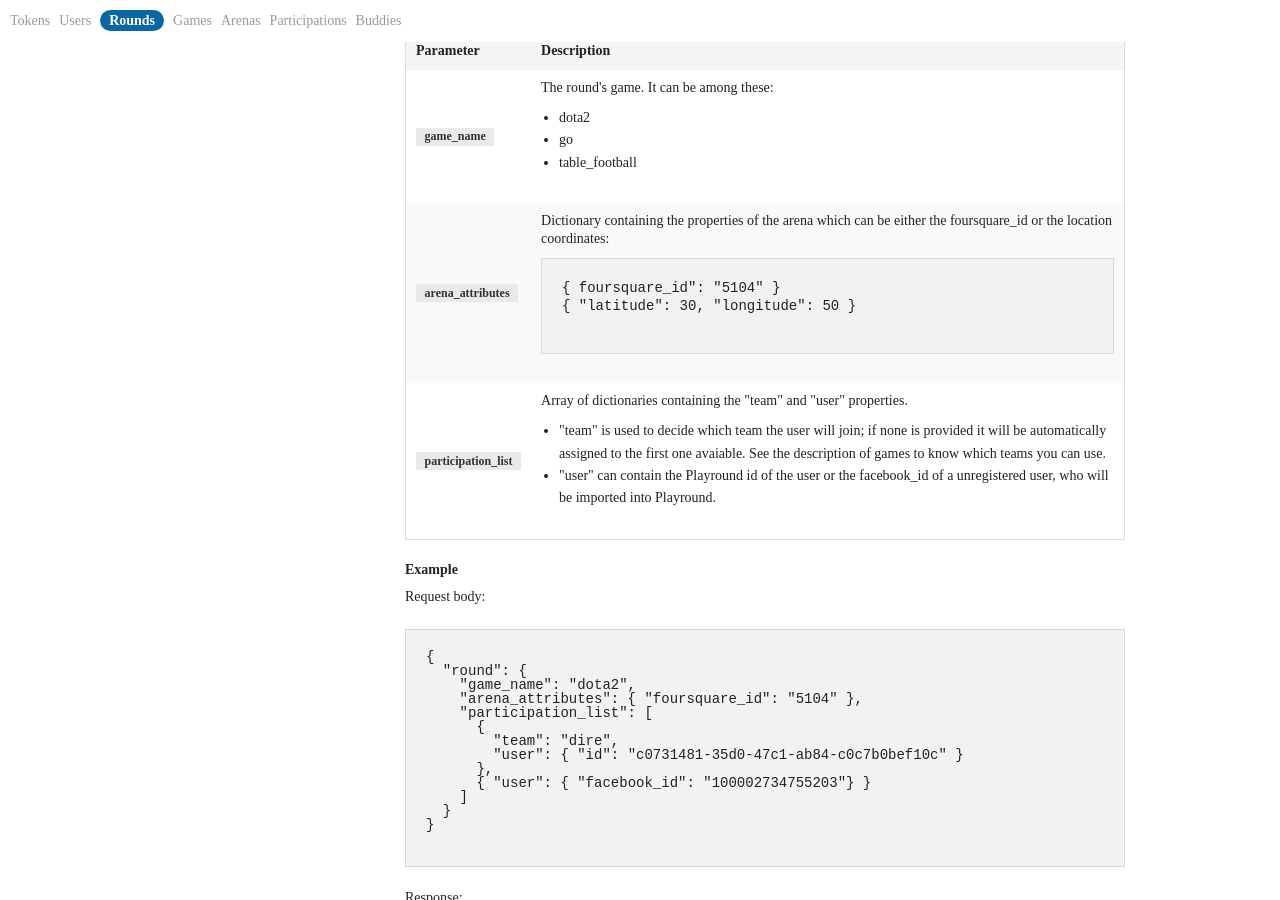
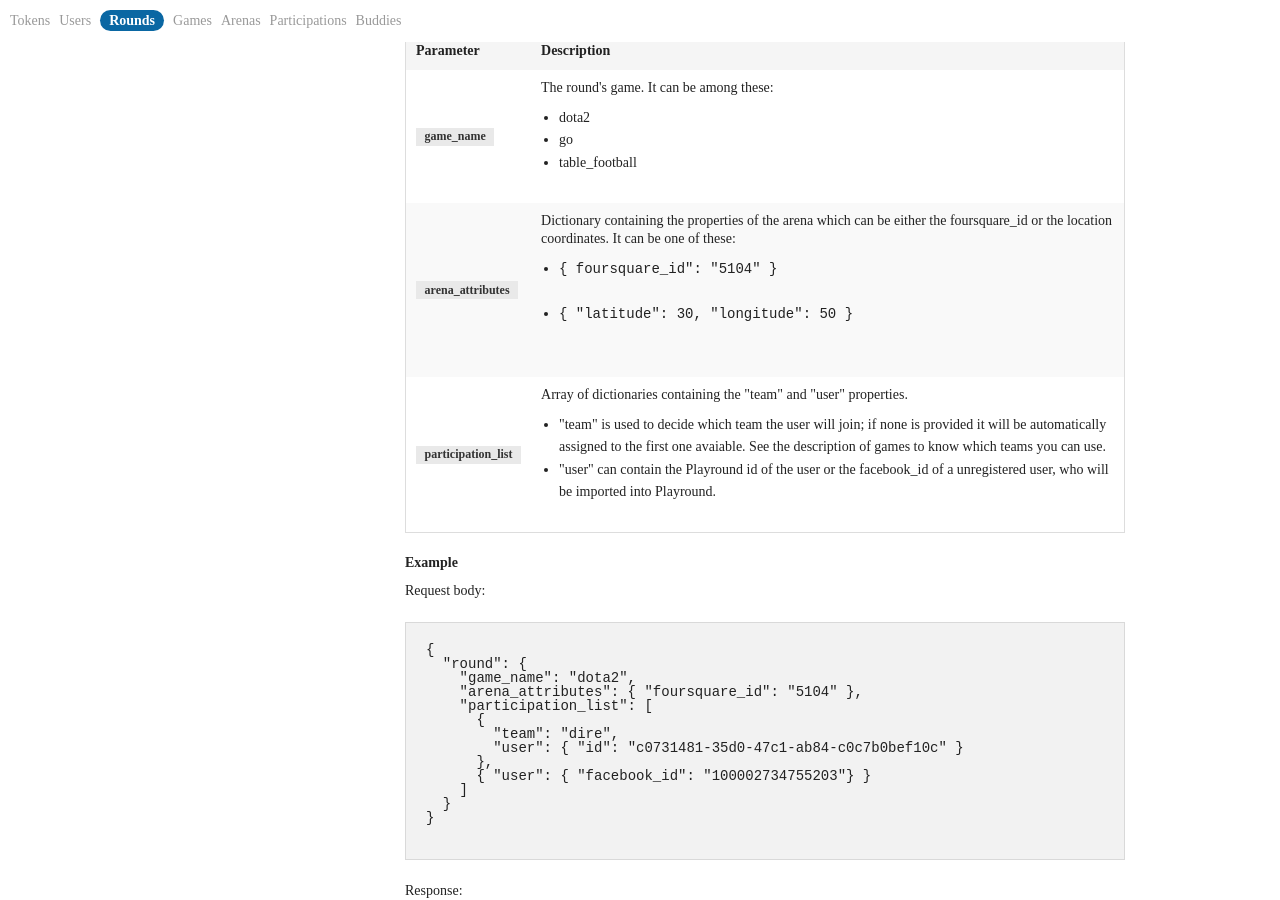
Before and after one commit to matteodepalo/playround-developer, a Jekyll site: the page built from index.html, in a window 1280 px wide and 900 px high, scrolled down 5710 px. Built offline with Jekyll 4.4.1, drawn with Linux system fonts in a browser that asks for light colours; some web fonts are replaced.

Commit message:
Updated arena_attributes description

```diff
--- a/_includes/rounds.html
+++ b/_includes/rounds.html
@@ -158,13 +158,19 @@ HTTP/1.1 200 Success
       <tr>
         <td><span class="parameter">arena_attributes</span></td>
         <td>
-          Dictionary containing the properties of the arena which can be either the foursquare_id or the location coordinates:
-          <div class="code">
-            <pre>
+          Dictionary containing the properties of the arena which can be either the foursquare_id or the location coordinates. It can be one of these:
+          <ul>
+            <li>
+              <pre>
 { foursquare_id": "5104" }
+              </pre>
+            </li>
+            <li>
+              <pre>
 { "latitude": 30, "longitude": 50 }
-            </pre>
-          </div>
+              </pre>
+            </li>
+          </ul>
         </td>
       </tr>
 
```
